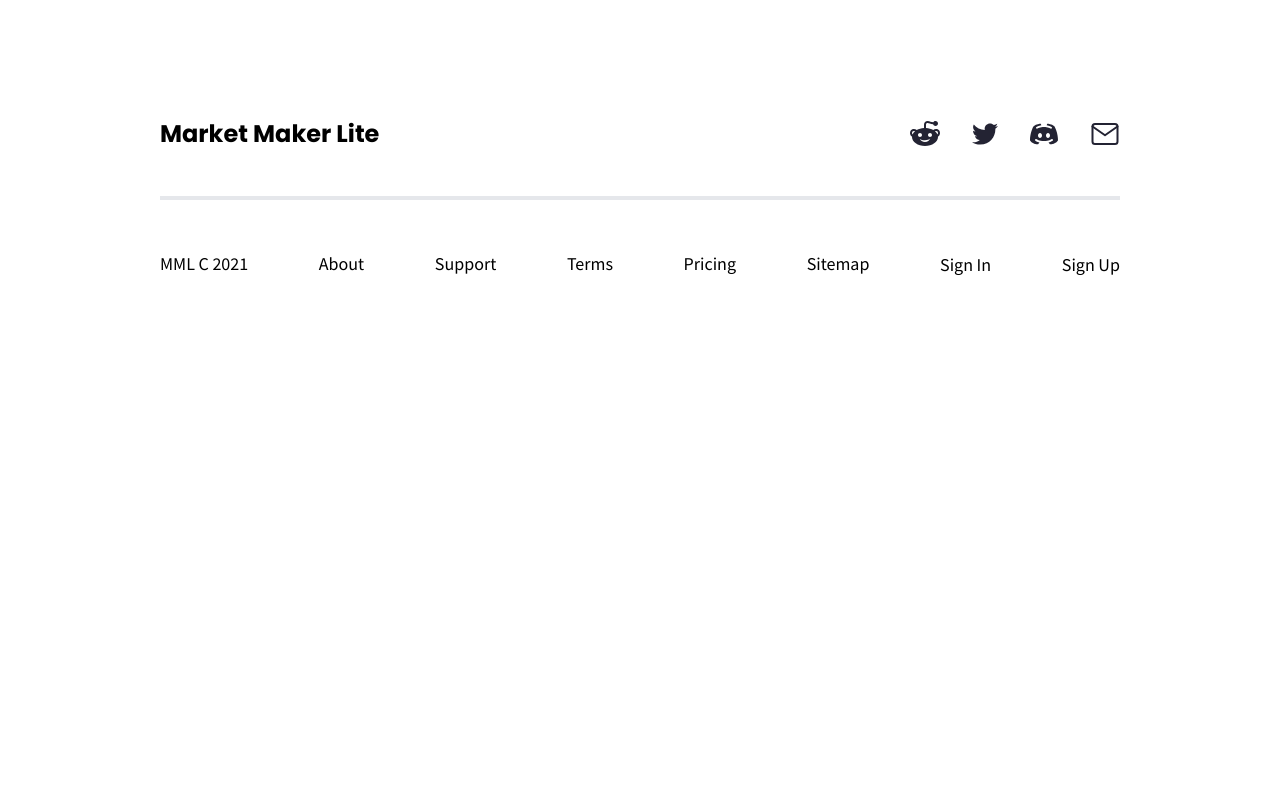
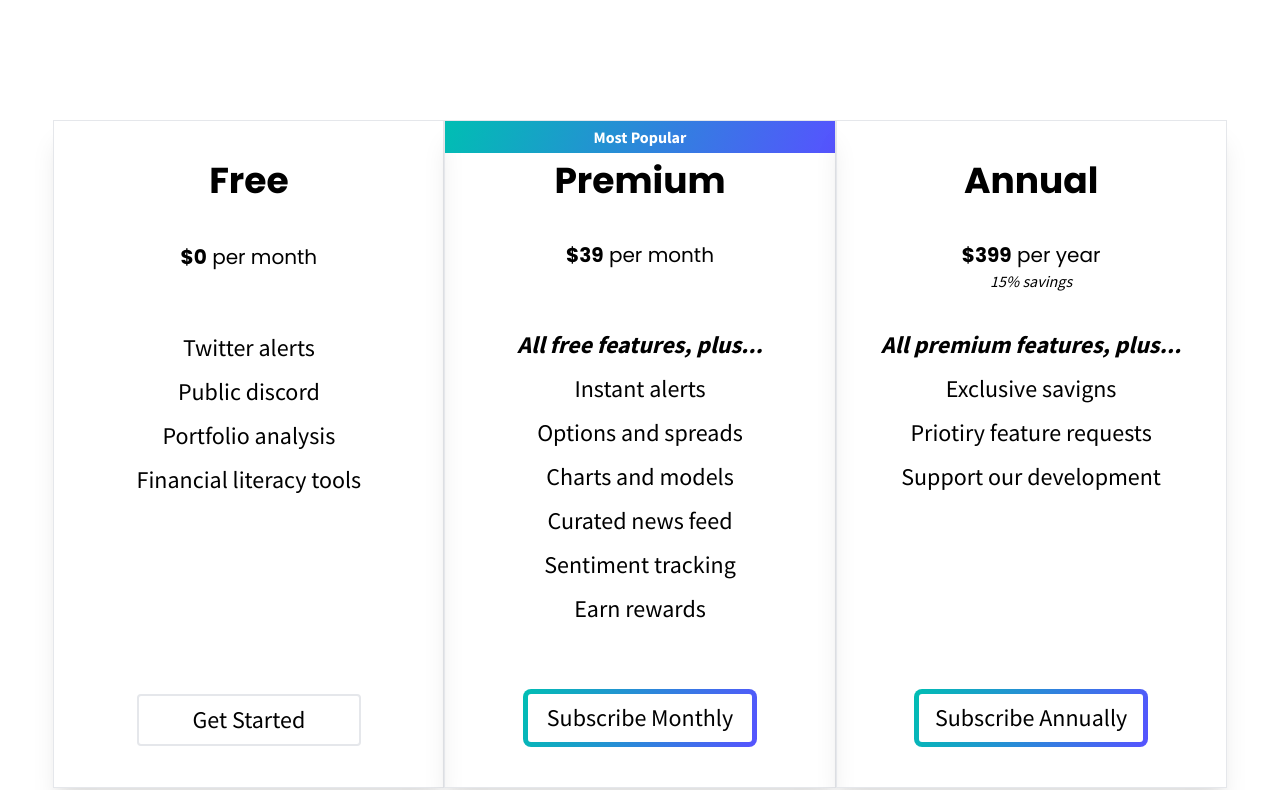
Before and after one commit to jonkarrer/market_maker, a Next.js app: page / in a window 1280 px wide. Shown: the part 1616-2406 px from the top of the page. Before the commit the page ends 1944 px from the top, so only its background shows below. Built offline with nearby package versions, Linux system fonts and the light colour scheme; no server answers.

Commit message:
added plans

```diff
--- a/components/_Home/Features.tsx
+++ b/components/_Home/Features.tsx
@@ -40,9 +40,9 @@ interface Item {
 }
 
 const Item = ({ img, feature, info }: Item) => (
-  <article className="grid place-items-center gap-6 md:mx-10 md:gap-7 2xl:mx-12 2xl:gap-9">
+  <article className="grid place-items-center gap-4 md:mx-10 md:gap-7 2xl:mx-12 2xl:gap-9">
     <img className="h-24 2xl:h-28 m-auto" src={img} alt="icon" />
     <h4 className="lg:w-44 2xl:w-48 3xl:w-64 text-center">{feature}</h4>
-    <p className="w-72 md:w-auto md:h-32 2xl:h-40 lg:text-center">{info}</p>
+    <p className="w-72 md:w-auto md:h-32 2xl:h-40 text-center">{info}</p>
   </article>
 );
--- a/components/_Home/Plans.tsx
+++ b/components/_Home/Plans.tsx
@@ -2,12 +2,98 @@ import React from "react";
 
 export default function Plans(): JSX.Element {
   return (
-    <div>
+    <React.Fragment>
       <section className="grid gap-16 md:gap-32 3xl:gap-44">
         <h2 className="text-center">
           Try free or sign up for premium features
         </h2>
+        <div className="m-auto w-10/12 md:w-full lg:w-11/12 2xl:w-10/12 lg:px-0 grid gap-16 md:grid-cols-3 md:gap-0">
+          <Plan>
+            <h3>Free</h3>
+            <span className="h-12">
+              <h5>
+                <strong>$0</strong> per month
+              </h5>
+            </span>
+            <Benefits>
+              <p>Twitter alerts</p>
+              <p>Public discord</p>
+              <p>Portfolio analysis</p>
+              <p>Financial literacy tools</p>
+            </Benefits>
+            <a className="border-2 rounded w-44 py-2 m-auto md:text-xl lg:text-2xl lg:w-56 3xl:text-3xl 3xl:w-72 3xl:py-3">
+              Get Started
+            </a>
+          </Plan>
+          <Plan>
+            <span className="bg-splash absolute top-0 w-full text-white font-bold py-1 3xl:text-2xl">
+              Most Popular
+            </span>
+            <h3>Premium</h3>
+            <span className="h-12">
+              <h5>
+                <strong>$39</strong> per month
+              </h5>
+            </span>
+            <Benefits>
+              <strong>
+                <p>
+                  <i>All free features, plus...</i>
+                </p>
+              </strong>
+              <p>Instant alerts</p>
+              <p>Options and spreads</p>
+              <p>Charts and models</p>
+              <p>Curated news feed</p>
+              <p>Sentiment tracking</p>
+              <p>Earn rewards</p>
+            </Benefits>
+            <div className="gradient-box">
+              <a className="w-44 py-2 m-auto md:text-xl lg:text-2xl lg:w-56 3xl:text-3xl 3xl:w-72 3xl:py-3">
+                Subscribe Monthly
+              </a>
+            </div>
+          </Plan>
+          <Plan>
+            <h3>Annual</h3>
+            <span className="h-12">
+              <h5>
+                <strong>$399</strong> per year
+              </h5>
+              <div>
+                <i>15% savings</i>
+              </div>
+            </span>
+            <Benefits>
+              <strong>
+                <p>
+                  <i>All premium features, plus...</i>
+                </p>
+              </strong>
+              <p>Exclusive savigns</p>
+              <p>Priotiry feature requests</p>
+              <p>Support our development</p>
+            </Benefits>
+            <div className="gradient-box">
+              <a className="w-44 py-2 m-auto md:text-xl lg:text-2xl lg:w-56 3xl:text-3xl 3xl:w-72 3xl:py-3">
+                Subscribe Annually
+              </a>
+            </div>
+          </Plan>
+        </div>
       </section>
-    </div>
+    </React.Fragment>
   );
 }
+
+const Plan = ({ children }: { children: React.ReactNode }) => (
+  <div className="grid text-center relative py-10 gap-10 border shadow-xl 3xl:py-16">
+    {children}
+  </div>
+);
+
+const Benefits = ({ children }: { children: React.ReactNode }) => (
+  <div className="flex flex-col space-y-3 h-72 md:h-80 3xl:h-96 3xl:space-y-5">
+    {children}
+  </div>
+);
--- /dev/null
+++ b/styles/components/gradient-box.css
@@ -0,0 +1,26 @@
+.gradient-box {
+  display: flex;
+  align-items: center;
+  justify-content: center;
+  margin: auto;
+  max-width: 22em;
+  background: white;
+  position: relative;
+
+  border: 5px;
+  background-clip: padding-box; /* !important */
+  border: solid 5px transparent; /* !important */
+  border-radius: 0.5em;
+}
+.gradient-box::before {
+  content: "";
+  position: absolute;
+  top: 0;
+  right: 0;
+  bottom: 0;
+  left: 0;
+  z-index: -1;
+  margin: -5px; /* !important */
+  border-radius: inherit; /* !important */
+  background: linear-gradient(110deg, #00beb3, #5653ff);
+}
--- a/styles/globals.css
+++ b/styles/globals.css
@@ -1,5 +1,9 @@
 @import url("https://fonts.googleapis.com/css2?family=Poppins:wght@300;400;500;600;700;800;900&display=swap");
 @import url("https://fonts.googleapis.com/css2?family=Source+Sans+Pro:wght@300;400;600;700;900&display=swap");
+
+/* Components */
+@import url("./components/gradient-box.css");
+
 * {
   box-sizing: border-box;
 }
@@ -19,6 +23,7 @@ button,
 span {
   font-family: "Source Sans Pro", "sans-serif";
 }
+
 @tailwind base;
 @tailwind components;
 @tailwind utilities;
@@ -28,7 +33,7 @@ span {
     @apply antialiased;
   }
   section {
-    @apply max-w-screen-3xl max-h-3xl m-auto py-16 md:py-20;
+    @apply md:max-w-screen-3xl md:max-h-3xl m-auto py-16 md:py-20;
   }
   header {
     @apply max-w-screen-3xl left-0 right-0 m-auto;
@@ -40,13 +45,16 @@ span {
     @apply text-3xl font-bold md:text-5xl 2xl:text-6xl 3xl:text-7xl;
   }
   h3 {
-    @apply text-xl font-bold md:text-4xl 2xl:text-5xl;
+    @apply text-2xl font-bold md:text-4xl 2xl:text-5xl;
   }
   h4 {
     @apply text-xl font-bold lg:text-2xl 2xl:text-3xl 3xl:text-4xl;
   }
+  h5 {
+    @apply text-lg lg:text-xl 2xl:text-2xl;
+  }
   p {
-    @apply text-xl lg:text-2xl 2xl:text-3xl 3xl:text-4xl;
+    @apply text-xl lg:text-2xl 3xl:text-3xl;
   }
   button {
     @apply text-lg rounded border-2 border-white w-40 py-2 md:text-xl md:w-48 md:py-3 2xl:text-2xl 2xl:w-60 2xl:py-4 3xl:text-3xl 3xl:w-72;
```
